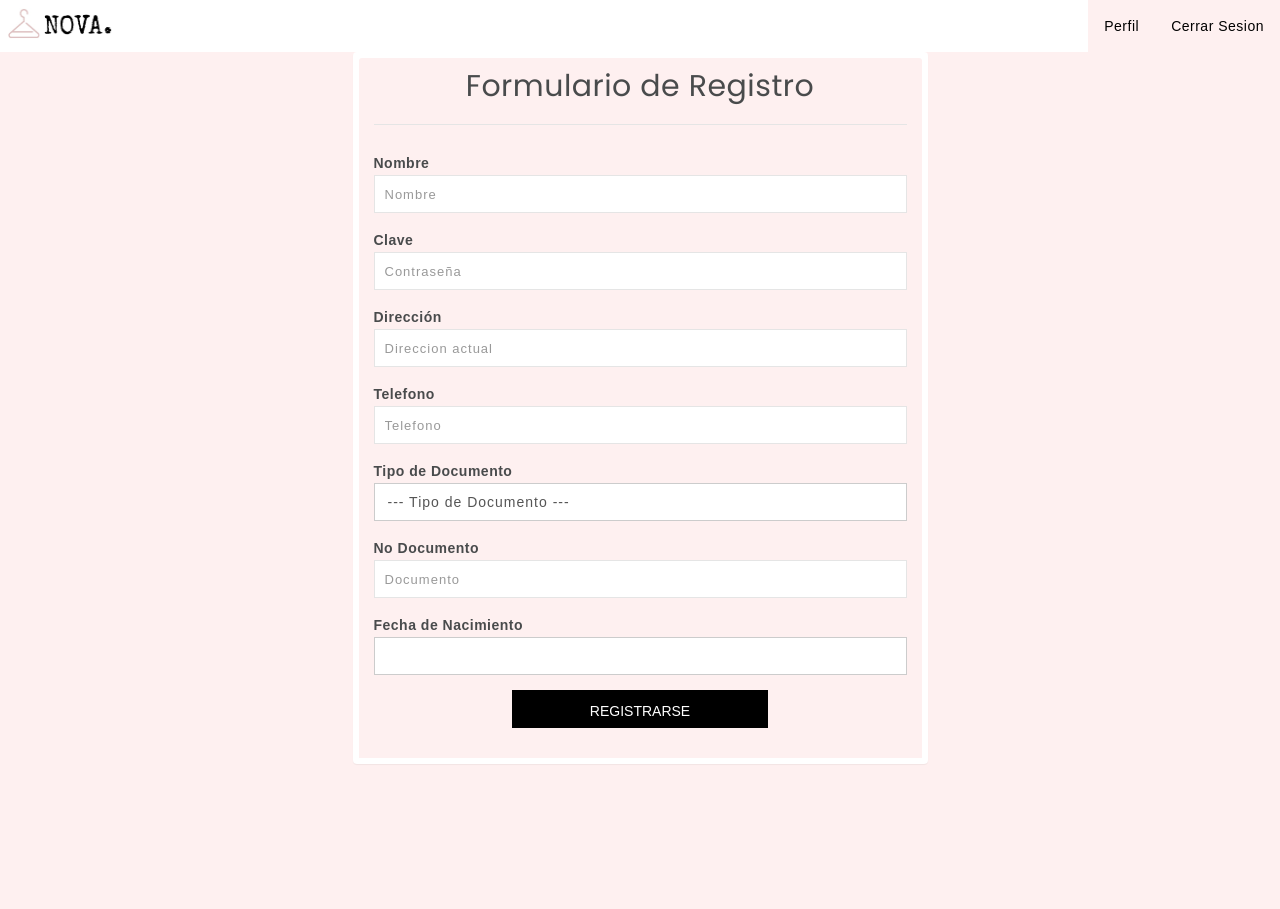
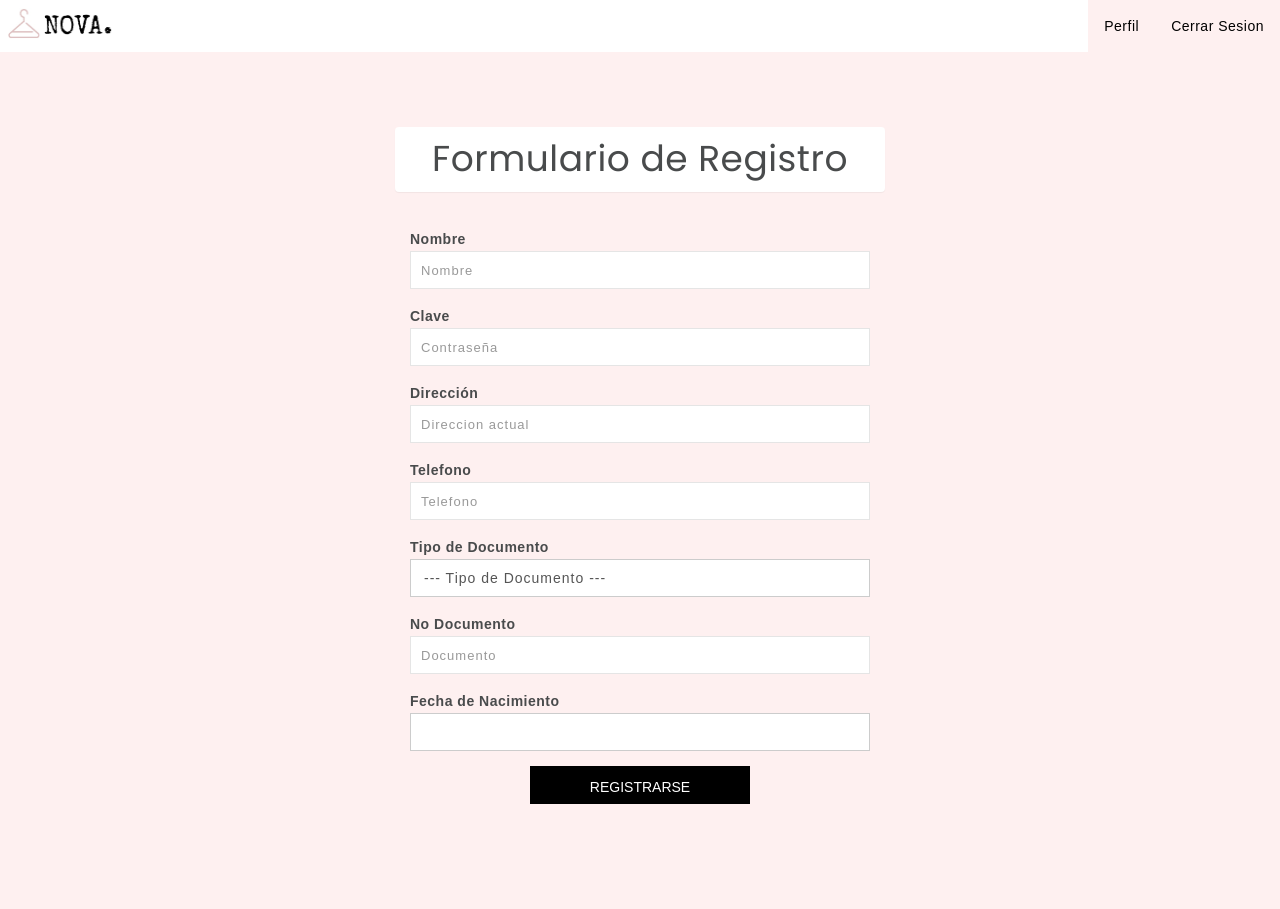
Before and after one commit to Marthox1999/Nova, a Django app: template templates/usuarios/clienteregistro.html in a window 1280 px wide. Before the commit the page ends 764 px from the top, so only its background shows below. Run offline with Django 3.2, Linux system fonts and the light colour scheme; the template is opened without the code that fills it, so the values that code supplies are empty; some libraries are stand-ins or nearby versions.

Commit message:
Arregladas los diseños de los logins y del registro de clientes

```diff
--- a/templates/usuarios/clienteregistro.html
+++ b/templates/usuarios/clienteregistro.html
@@ -12,16 +12,15 @@
 {% endblock %}
 
 {% block content %}
-<div class="container" style="background-color:#FEF0F0;">
-        <div class="row">
-          <div class="col-md-6 col-md-offset-3" >
-            <div class="panel-register panel" style="padding: 5px">
-              <div class="panel-heading" style="background-color:#FEF0F0;">
-                <div class="row mb_20">
-                  <h2><center>Formulario de Registro</center></h2>
+<div class="col-md-6 col-md-offset-3" style="padding: 75px">
+    <div class="panel-login panel">
+      <div class="panel-heading">
+        <center>
+          <h1> Formulario de Registro </h1>
+        </center>
       </div>
-                <hr>
     </div>
+
     <div class="panel-body" style="background-color:#FEF0F0;">
       <div class="row">
         <div class="col-lg-12">
@@ -31,18 +30,22 @@
               <label for="nombreCliente">Nombre</label>
               <input type="text" name="nombreCliente" id="nombreCliente" tabindex="1" class="form-control" placeholder="Nombre" value="">
             </div>
+
             <div class="form-group">
               <label for="claveCliente">Clave</label>
               <input type="password" name="claveCliente" id="claveCliente" tabindex="1" class="form-control" placeholder="Contraseña">
             </div>
+
             <div class="form-group">
               <label for="direccionCliente">Dirección</label>
               <input type="text" name="direccionCliente" id="direccionCliente" tabindex="1" class="form-control" placeholder="Direccion actual" value="">
             </div>
+
             <div class="form-group">
               <label for="telefonoCliente">Telefono</label>
               <input type="text" name="telefonoCliente" id="telefonoCliente" tabindex="1" class="form-control" placeholder="Telefono" value="">
             </div>
+
             <div class="form-group">
               <label for="tipoDocumento">Tipo de Documento</label>
                 <select class="form-control" id="tipoDocumento" name="tipoDocumento">
@@ -52,10 +55,12 @@
                   <option value="PAS">Pasaporte</option>
                 </select>
             </div>
+
             <div class="form-group">
               <label for="documentoCliente">No Documento</label>
               <input type="text" name="documentoCliente" id="documentoCliente" tabindex="1" class="form-control" placeholder="Documento">
             </div>
+
             <div class="form-group">
               <label for="datepicker">Fecha de Nacimiento</label>
               <input id="datepicker" name='fechaNacimiento' class="form-control">
@@ -65,6 +70,7 @@
                   });
                 </script>
             </div>
+
             <div class="form-group">
               <div class="row">
                 <div class="col-sm-6 col-sm-offset-3">
@@ -77,7 +83,4 @@
       </div>
     </div>
 </div>
-          </div>
-        </div>
-</div>
 {% endblock %}
```
Also changed, not shown: templates/usuarios/clienteingreso.html (+1 -6 lines), templates/usuarios/duenioAdminIngreso.html (+9 -17 lines). Lines whose indentation alone changed are shown as unchanged.
